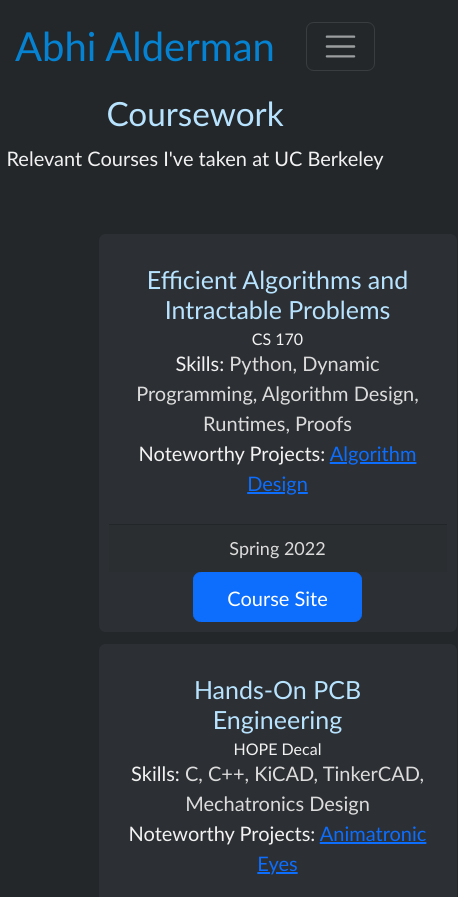
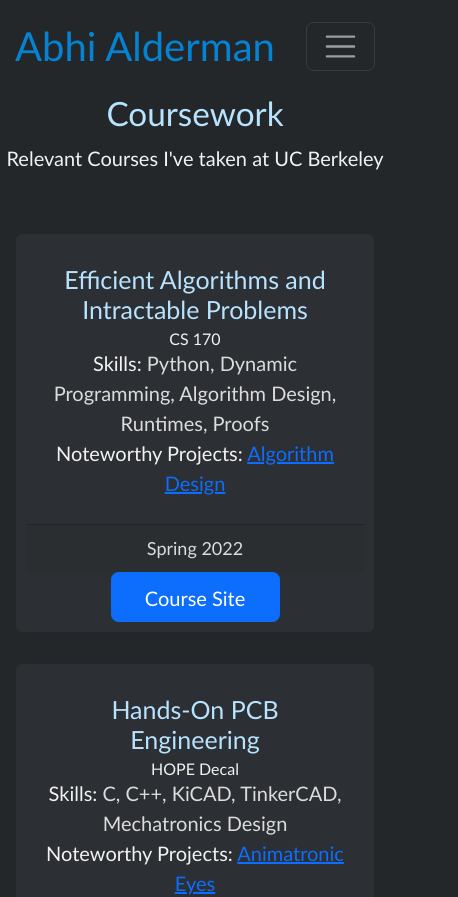
Before and after one commit to AbhiAlderman/Portfolio, a React (Create React App) app: page /coursework in a window 390 px wide. Shown: the top 897 px of the page, 458 px wide, since content can reach past the window. Built offline with nearby package versions, Linux system fonts and the light colour scheme.

Commit message:
updated resume

```diff
--- a/src/Pages/Coursework/coursework.css
+++ b/src/Pages/Coursework/coursework.css
@@ -22,12 +22,21 @@ body {
 
 @media only screen and (max-width: 1200px) {
   .card-grid{
+  display: grid;
+  gap: 1.5rem;
+  grid-template-columns: 1fr;
+  text-align: center;
+
+  }
+  .card{
+    background-color: var(--dark);
     margin: auto;
     width: 50%;
-    grid-template-columns: 1fr;
-    gap: 10px;
   }
-
+  .coursework{
+    width: auto;
+    margin: 0, auto
+  }
 
 
 }
```
Also changed, not shown: 1 other file (tests, documents, lock files or other folders).
